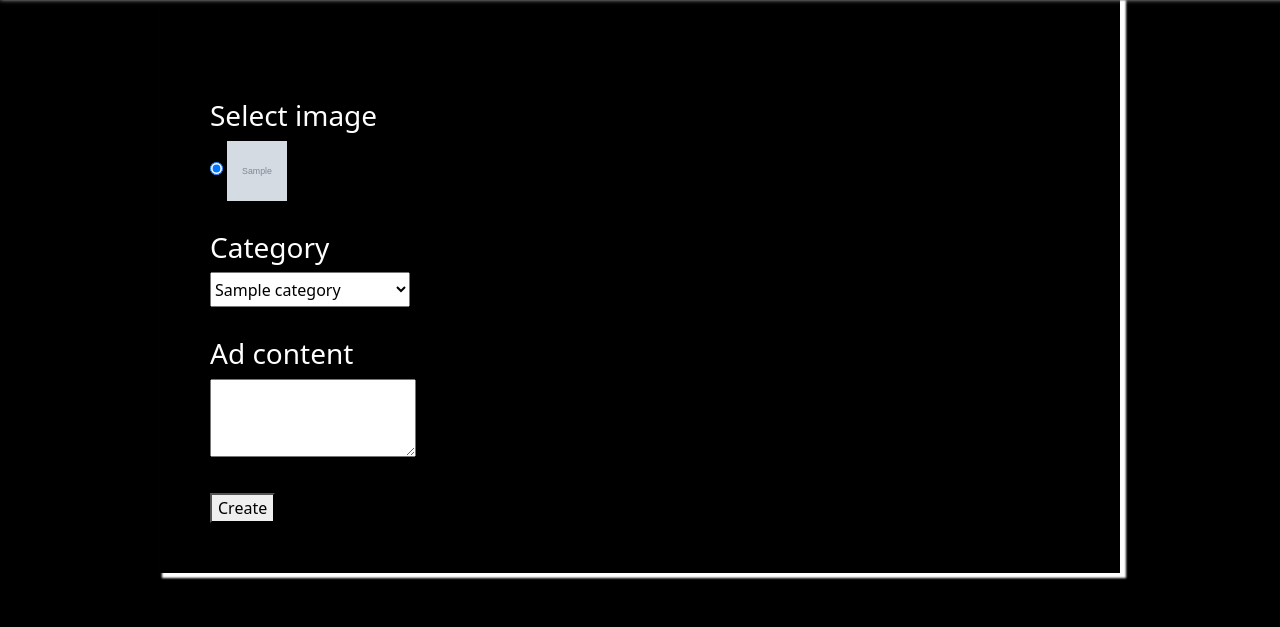
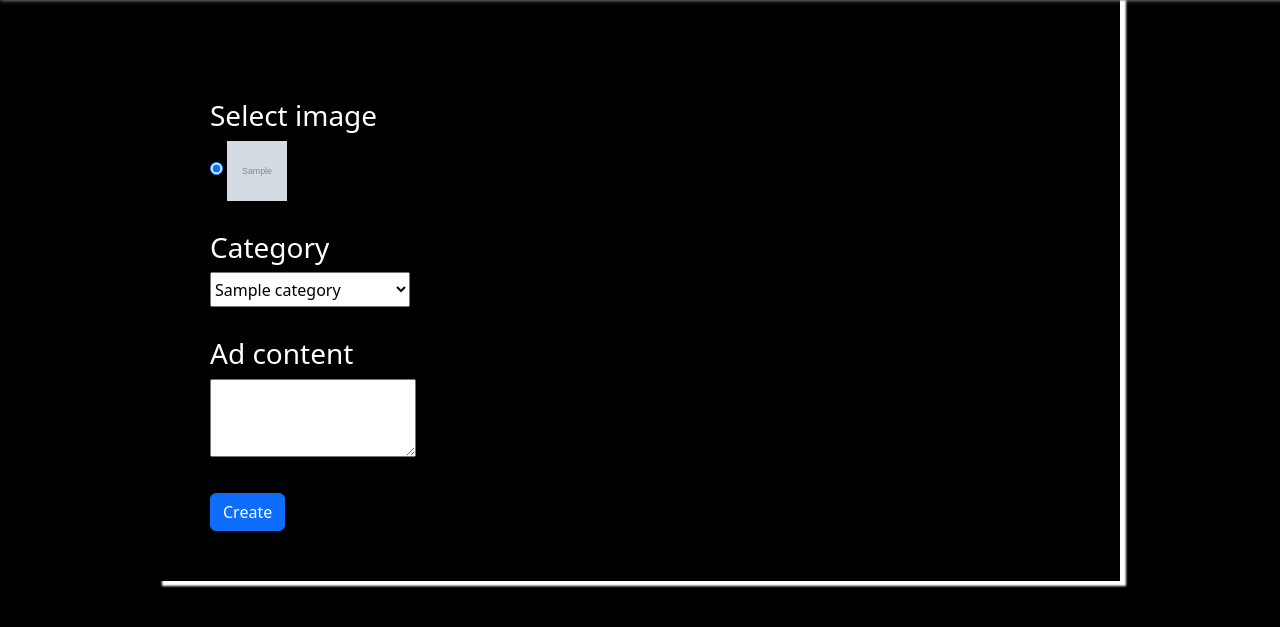
Before and after one commit to rpashayev/wedding_vendors_project, a Flask app: template flask_app/templates/test_create_ad.html in a window 1280 px wide. Shown: the part 139-766 px from the top of the page. Run offline with Flask 3, Linux system fonts and the light colour scheme; the template is opened without the code that fills it: most values are stand-ins (such as "Sample title", 1, 10 or a date in 2020); grey boxes marked "Sample" are stand-in pictures.

Commit message:
edit and create buttons

```diff
--- a/flask_app/templates/test_create_ad.html
+++ b/flask_app/templates/test_create_ad.html
@@ -72,7 +72,7 @@
                 </ul>
                 <form class="d-flex mt-3" role="search">
                     <input class="form-control me-2" type="search" placeholder="Search" aria-label="Search">
-                    <button class="btn btn-outline-success" type="submit">Search</button>
+                    <button class="btn btn-primary" type="submit">Search</button>
                 </form>
                 </div>
             </div>
@@ -107,7 +107,7 @@
                     </select>
                     <h3 class="ad_create_label">Ad content</h3>
                     <textarea name="ad_content" id="ad_content" rows="3"></textarea>
-                    <div class="ad_create_label"><button type="submit">Create</button></div>
+                    <div class="ad_create_label"><button class="btn btn-primary" type="submit">Create</button></div>
                 </form>
             </div>
         </div>
--- a/flask_app/templates/test_view_ad.html
+++ b/flask_app/templates/test_view_ad.html
@@ -109,7 +109,7 @@
                     <h3 class="ad_create_label">Ad content</h3>
                     <textarea name="ad_content" id="ad_content" rows="3">{{ad.ad_content}}</textarea>
                     <input type="hidden" name="ad_id" value="{{ ad.id }}">
-                    <div class="ad_create_label"><button type="submit">Create</button></div>
+                    <div class="ad_create_label"><button class="btn btn-primary" type="submit">Edit</button></div>
                 </form>
             </div>
         </div>
```
